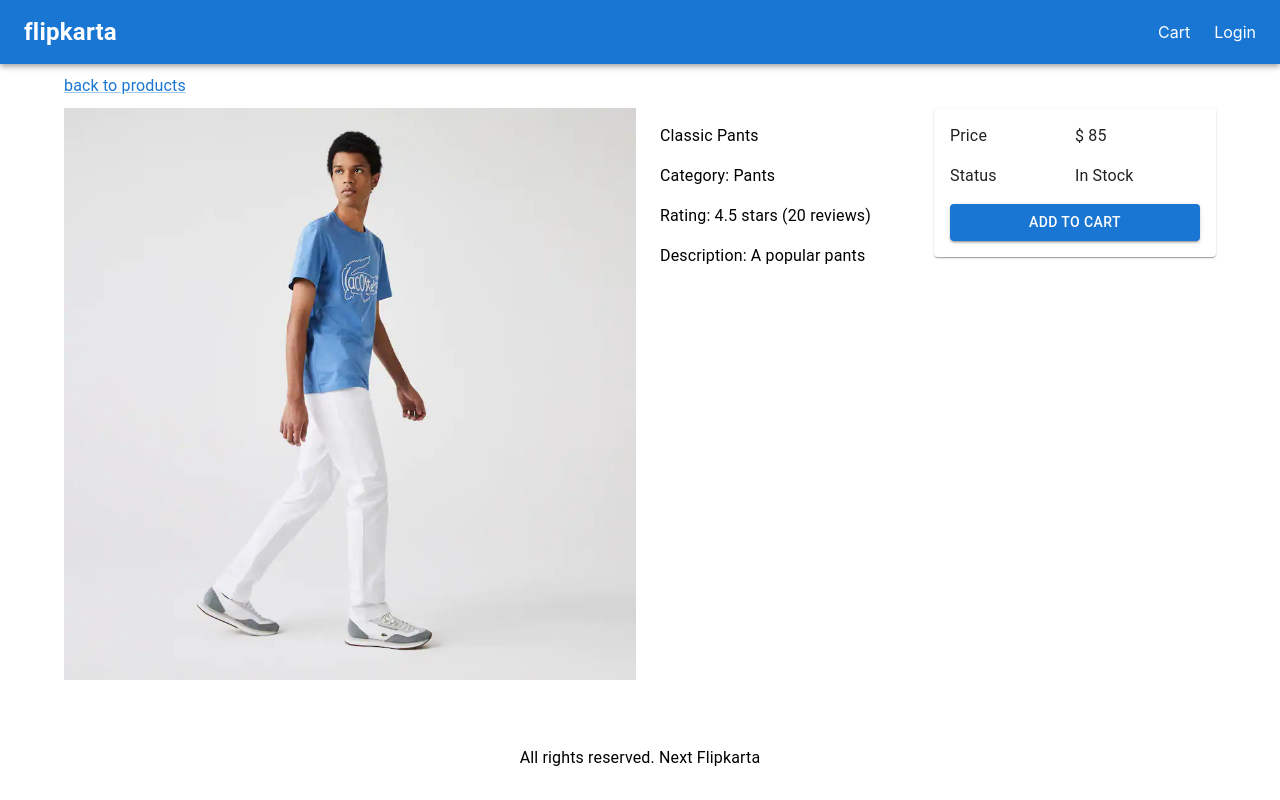
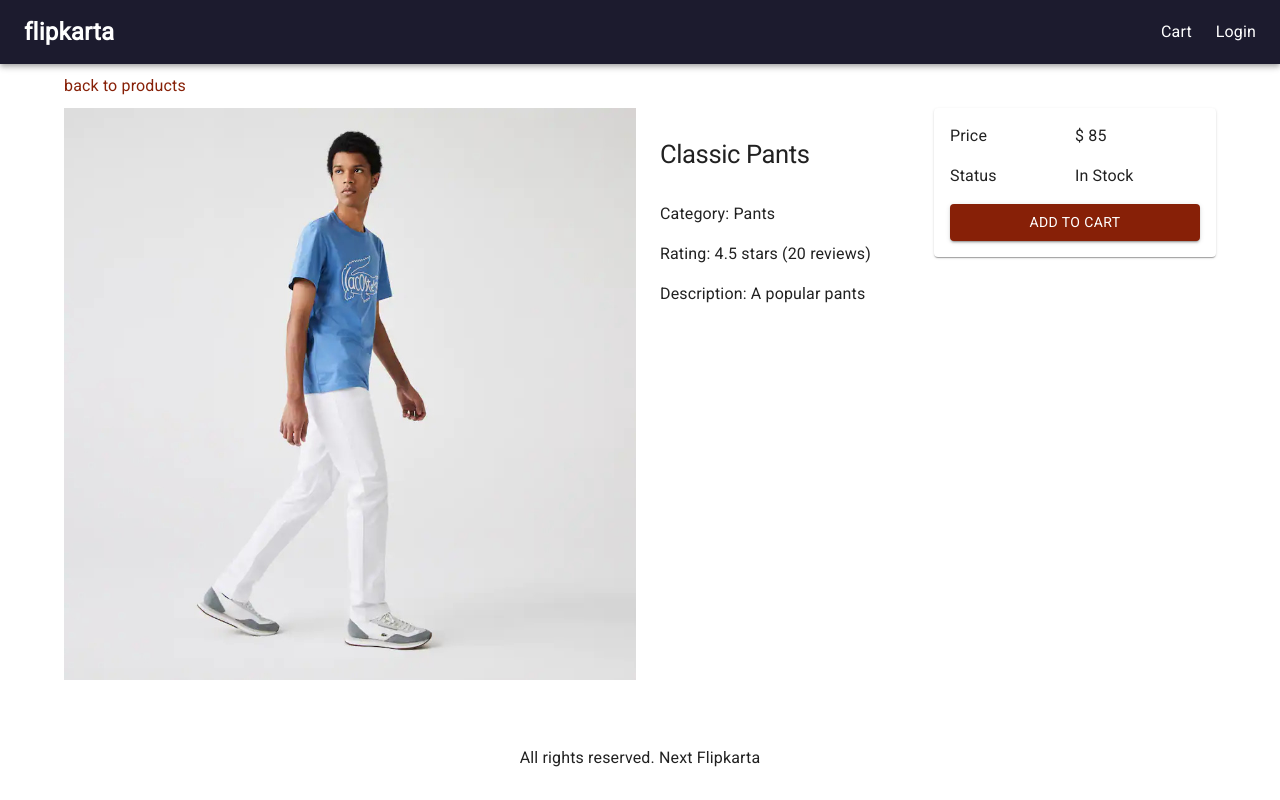
Before and after one commit to IkigaiLab/nextjs-rnd, a Next.js app: page /product/classic-pants in a window 1280 px wide. Built offline with nearby package versions, Linux system fonts and the light colour scheme.

Commit message:
material-ui theme customization

```diff
--- a/components/Layout.js
+++ b/components/Layout.js
@@ -3,7 +3,17 @@ import React from 'react';
 import { css } from '@emotion/react';
 import Head from 'next/head';
 import NextLink from 'next/link';
-import { AppBar, Container, Toolbar, Typography, Link } from '@mui/material';
+import {
+  AppBar,
+  Container,
+  Toolbar,
+  Typography,
+  Link,
+  CssBaseline,
+} from '@mui/material';
+import { createTheme, ThemeProvider } from '@mui/material/styles';
+import { green, purple } from '@mui/material/colors';
+
 import styled from '@emotion/styled';
 
 const Buttons = styled.div`
@@ -19,12 +29,39 @@ const Footer = styled.div`
 `;
 
 export const Layout = ({ title, children }) => {
+  const theme = createTheme({
+    palette: {
+      primary: {
+        main: '#872007',
+      },
+      secondary: {
+        main: green[500],
+      },
+      navcolor: {
+        main: '#1c1b2e',
+      },
+    },
+    typography: {
+      h1: {
+        fontSize: '1.6rem',
+        fontWeight: 400,
+        margin: '1rem 0',
+      },
+      h2: {
+        fontSize: '1.4rem',
+        fontWeight: 400,
+        margin: '1rem 0',
+      },
+    },
+  });
   return (
     <div>
       <Head>
         <title>{title ? `${title} - Next Flipkarta` : 'Next Flipkarta'}</title>
       </Head>
-      <AppBar position="static">
+      <ThemeProvider theme={theme}>
+        <CssBaseline />
+        <AppBar position="static" color="navcolor">
           <Toolbar>
             <NextLink href="/" passHref>
               <Link
@@ -76,10 +113,11 @@ export const Layout = ({ title, children }) => {
         <Container style={{ minHeight: '80vh' }}>{children}</Container>
         {/* <Buttons>This is a hotpink button.</Buttons> */}
         <Footer>
-        <Typography sx={{ mt: 4 }}>
+          <Typography sx={{ mt: 4, mb: 1 }}>
             All rights reserved. Next Flipkarta
           </Typography>
         </Footer>
+      </ThemeProvider>
     </div>
   );
 };
--- /dev/null
+++ b/pages/_document.js
@@ -0,0 +1,37 @@
+import Document, { Html, Head, Main, NextScript } from 'next/document';
+class MyDocument extends Document {
+  static async getInitialProps(ctx) {
+    const originalRenderPage = ctx.renderPage;
+
+    ctx.renderPage = () =>
+      originalRenderPage({
+        // useful for wrapping the whole react tree
+        enhanceApp: (App) => App,
+        // useful for wrapping in a per-page basis
+        enhanceComponent: (Component) => Component,
+      });
+
+    // Run the parent `getInitialProps`, it now includes the custom `renderPage`
+    const initialProps = await Document.getInitialProps(ctx);
+
+    return initialProps;
+  }
+
+  render() {
+    return (
+      <Html>
+        <Head />
+        <link
+          href="https://fonts.googleapis.com/css2?family=Roboto:ital,wght@0,300;0,400;1,300&display=swap"
+          rel="stylesheet"
+        />
+        <body>
+          <Main />
+          <NextScript />
+        </body>
+      </Html>
+    );
+  }
+}
+
+export default MyDocument;
--- a/pages/product/[slug].js
+++ b/pages/product/[slug].js
@@ -32,7 +32,7 @@ const ProductScreen = () => {
         `}
       >
         <NextLink href="/" passHref>
-          <Link>
+          <Link underline="hover">
             <Typography>back to products</Typography>
           </Link>
         </NextLink>
@@ -50,7 +50,9 @@ const ProductScreen = () => {
         <Grid item md={3} xs={12}>
           <List>
             <ListItem>
-              <Typography component="h1">{product.name}</Typography>
+              <Typography component="h1" variant="h1">
+                {product.name}
+              </Typography>
             </ListItem>
             <ListItem>
               <Typography>Category: {product.category}</Typography>
```
Also changed, not shown: .eslintrc.json. Lines whose indentation alone changed are shown as unchanged.
